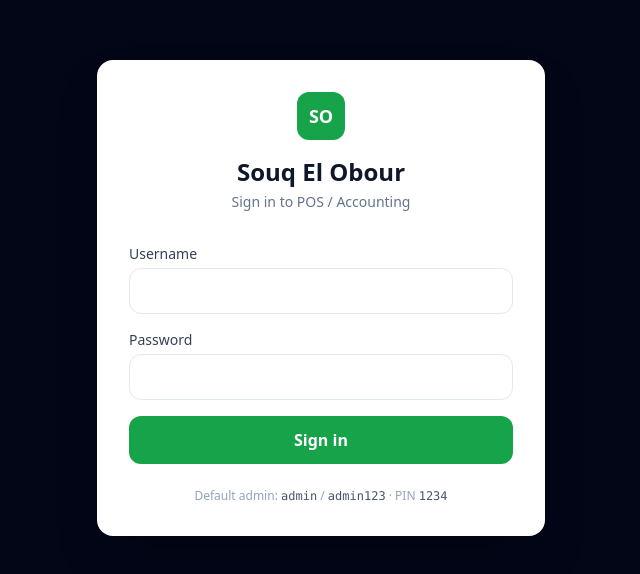
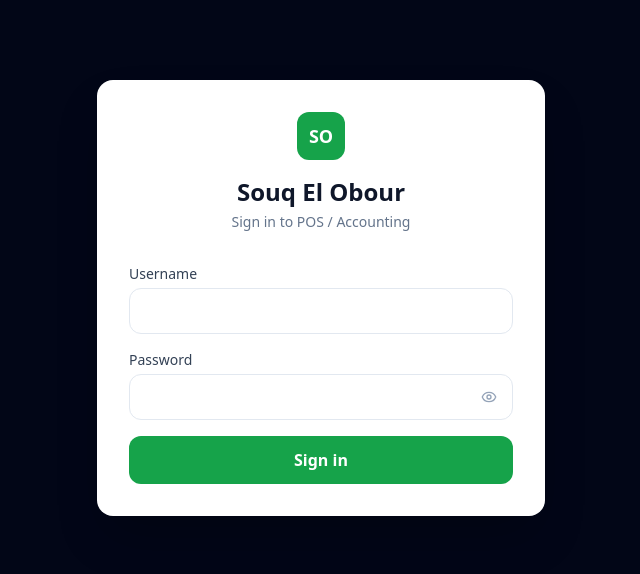
Before and after one commit to midohassan89/egychina-erp, a Next.js app: page /login in a window 1280 px wide. Shown: the part 102-676 px from the top of the page, without its empty margins (319-959 px from the left). Built offline with nearby package versions, Linux system fonts and the light colour scheme.

Commit message:
remove hardcoded default credentials from login page for security

```diff
--- a/src/app/login/LoginForm.tsx
+++ b/src/app/login/LoginForm.tsx
@@ -3,6 +3,7 @@
 import { FormEvent, useState } from "react";
 import { useRouter, useSearchParams } from "next/navigation";
 import { getSession, signIn } from "next-auth/react";
+import { Eye, EyeOff } from "lucide-react";
 import { homeForRole } from "@/lib/auth/roles";
 
 export default function LoginForm() {
@@ -10,6 +11,7 @@ export default function LoginForm() {
   const searchParams = useSearchParams();
   const [username, setUsername] = useState("");
   const [password, setPassword] = useState("");
+  const [showPassword, setShowPassword] = useState(false);
   const [error, setError] = useState<string | null>(null);
   const [isLoading, setIsLoading] = useState(false);
 
@@ -98,16 +100,31 @@ export default function LoginForm() {
             <span className="mb-1 block text-sm font-medium text-slate-700">
               Password
             </span>
+            <div className="relative">
               <input
                 name="password"
-              type="password"
+                type={showPassword ? "text" : "password"}
                 autoComplete="current-password"
                 value={password}
                 onChange={(e) => setPassword(e.target.value)}
                 required
                 disabled={isLoading}
-              className="w-full rounded-xl border border-slate-200 px-3 py-2.5 text-base focus:border-brand-500 focus:outline-none focus:ring-2 focus:ring-brand-500/20 disabled:bg-slate-50"
+                className="w-full rounded-xl border border-slate-200 py-2.5 pl-3 pr-11 text-base focus:border-brand-500 focus:outline-none focus:ring-2 focus:ring-brand-500/20 disabled:bg-slate-50"
               />
+              <button
+                type="button"
+                onClick={() => setShowPassword((v) => !v)}
+                disabled={isLoading}
+                aria-label={showPassword ? "Hide password" : "Show password"}
+                className="absolute right-3 top-1/2 -translate-y-1/2 rounded-md p-1 text-slate-400 hover:text-slate-700 disabled:opacity-50"
+              >
+                {showPassword ? (
+                  <EyeOff className="h-4 w-4" />
+                ) : (
+                  <Eye className="h-4 w-4" />
+                )}
+              </button>
+            </div>
           </label>
 
           {error && (
@@ -124,12 +141,6 @@ export default function LoginForm() {
             {isLoading ? "Logging in..." : "Sign in"}
           </button>
         </form>
-
-        <p className="mt-6 text-center text-xs text-slate-400">
-          Default admin: <code className="text-slate-600">admin</code> /{" "}
-          <code className="text-slate-600">admin123</code> · PIN{" "}
-          <code className="text-slate-600">1234</code>
-        </p>
       </div>
     </div>
   );
```
Lines whose indentation alone changed are shown as unchanged.
